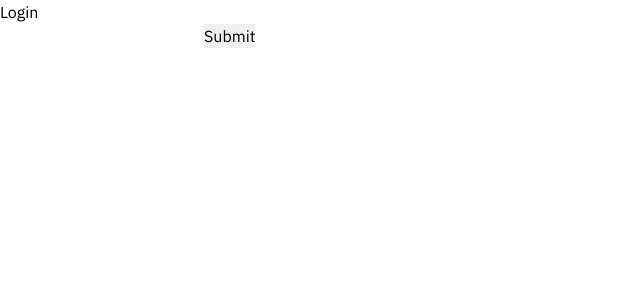
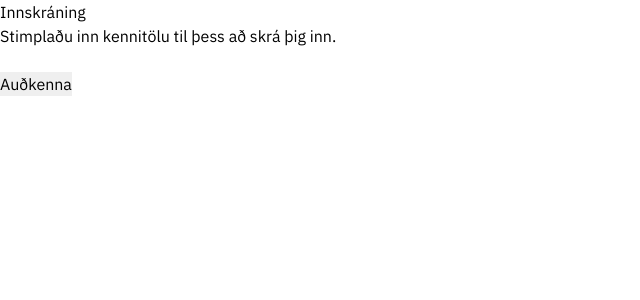
Before and after one commit to KosmosOgKaos/island-dev-beta, a Next.js app in the folder frontend/: page /login in a window 1280 px wide. Shown: the top 300 px of the page, without its empty margins (0-640 px from the left). Built offline with nearby package versions, Linux system fonts and the light colour scheme.

Commit message:
Frontend/login kennitala formatting (#4)
* Clean up and nationalID formatting.

* Afram takki festur fyrir nedan input.

* audkenna

```diff
--- a/frontend/pages/login.tsx
+++ b/frontend/pages/login.tsx
@@ -2,6 +2,7 @@ import type { NextPage } from 'next'
 import { gql, useMutation } from '@apollo/client'
 import { useForm } from 'react-hook-form'
 import { createLoginStore } from '../lib/loginStore'
+
 
 const MUTATION_LOGIN = gql`
   mutation ($input: LoginDto!) {
@@ -28,6 +29,7 @@ const Login: NextPage = () => {
     })
   }
 
+
   if (data?.login?.token) {
     login({
       username: data.login.username,
@@ -41,15 +43,16 @@ const Login: NextPage = () => {
 
   return (
     <div>
-      <h1>Login</h1>
+      <h1 className="title">Innskráning</h1>
 
       <form onSubmit={handleSubmit(onSubmit)}>
         {/* register your input into the hook by invoking the "register" function */}
-        <input {...register("username", { required: true })} />
+        <p>Stimplaðu inn kennitölu til þess að skrá þig inn.</p>
+        <input {...register("username", { required: true, minLength: 10, maxLength: 10, pattern: /^-?[0-9]\d*\.?\d*$/ })} />
 
-        {errors.username && <span>This field is required</span>}
+        <p>{errors.username && <span>Kennitala er ekki gild</span>}</p>
 
-        <input type="submit" />
+        <input type="submit" value="Auðkenna" />
       </form>
     </div>
   )
```
